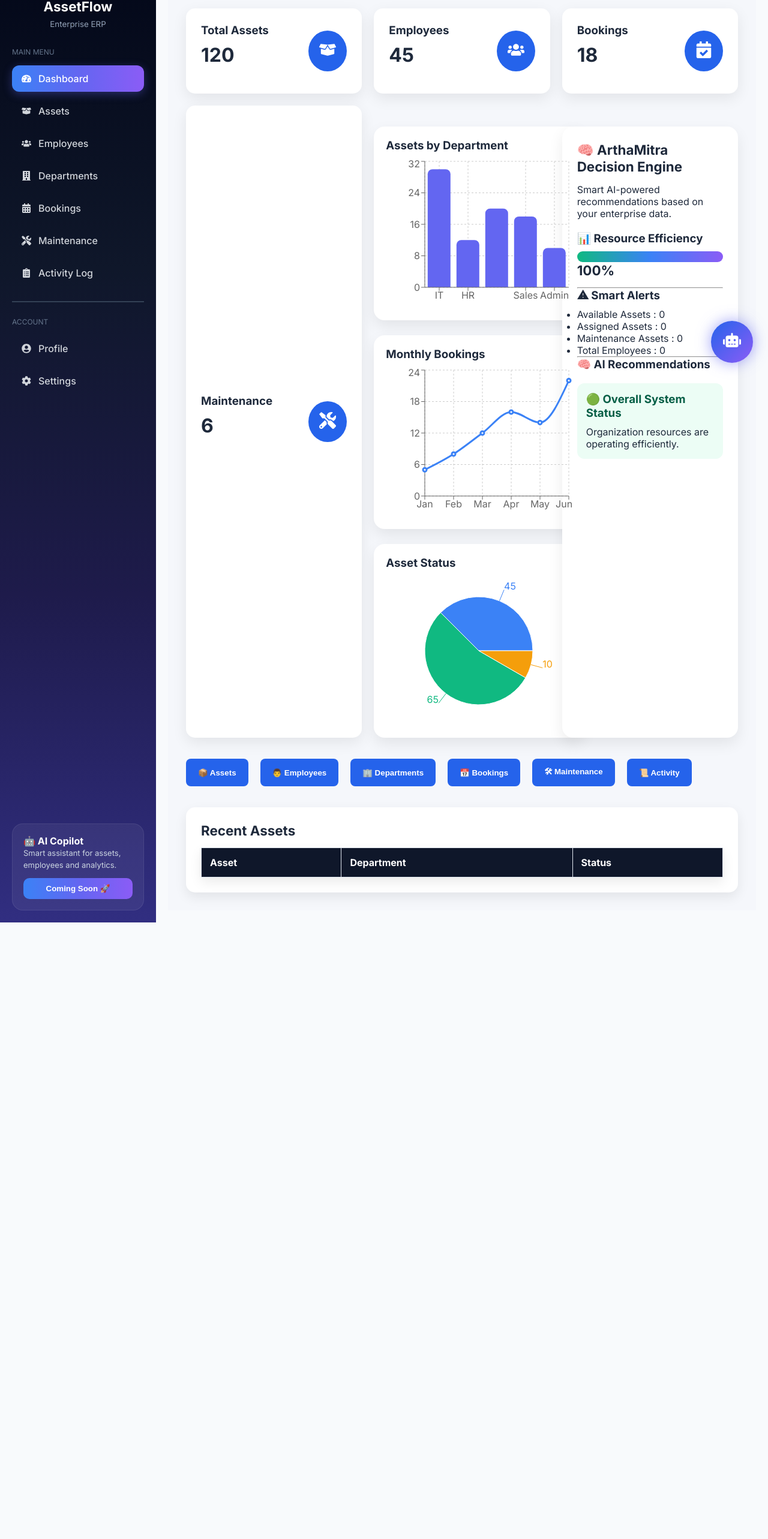
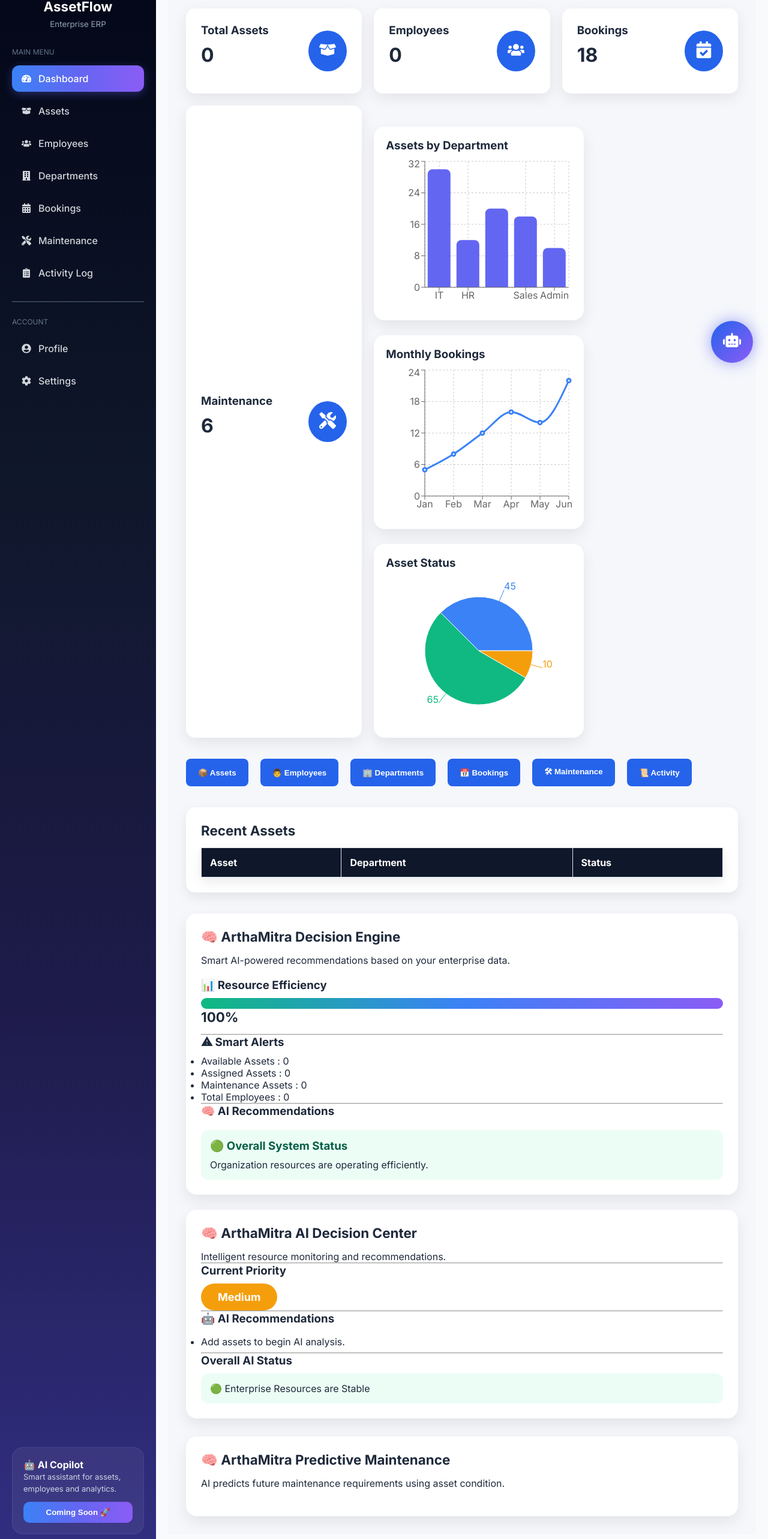
Before and after one commit to SMIT-LAD-CODER/AssetFlow-Enterprise-Asset-Resource-Management-System-LADSMIT, a React (Vite) app in the folder client/: page /dashboard in a window 1280 px wide. Shown: the part 170-2736 px from the top of the page at 60% size. Before the commit the page ends 1708 px from the top, so only its background shows below. Built offline with nearby package versions, Linux system fonts and the light colour scheme.

Commit message:
feat: integrate ArthaMitra AI assistant, decision engine, predictive analytics and enterprise dashboard

```diff
--- a/client/src/components/AICopilot.jsx
+++ b/client/src/components/AICopilot.jsx
@@ -1,7 +1,10 @@
 import { useState } from "react";
 import { FaRobot } from "react-icons/fa";
+import { analyzeEnterprise } from "../services/aiEngine";
+
 function AICopilot() {
 
+    const ai = analyzeEnterprise();
     const [open, setOpen] = useState(false);
 
     const [question, setQuestion] = useState("");
@@ -9,19 +12,19 @@ function AICopilot() {
     const getAnswer = () => {
 
         if (question.toLowerCase().includes("asset"))
-            return "📦 Total Assets : 120";
+            return `There are currently ${ai.totalAssets} assets in the organization.`;
 
         if (question.toLowerCase().includes("employee"))
-            return "👨 Employees : 45";
+            return `👨 Employees : ${ai.totalEmployees}`;
 
         if (question.toLowerCase().includes("booking"))
-            return "📅 Bookings : 18";
+            return `📅 Bookings : ${ai.totalBookings}`;
 
         if (question.toLowerCase().includes("maintenance"))
-            return "🛠 Maintenance Requests : 6";
+            return `🛠 Maintenance Requests : ${ai.totalMaintenanceRequests}`;
 
         if (question.toLowerCase().includes("department"))
-            return "🏢 Departments : 5";
+            return `🏢 Departments : ${ai.totalDepartments}`;
 
         return "🤖 I can answer questions about Assets, Employees, Bookings, Departments and Maintenance.";
     }
--- /dev/null
+++ b/client/src/components/AIPriorityPanel.jsx
@@ -0,0 +1,114 @@
+function AIPriorityPanel() {
+    const assets = JSON.parse(localStorage.getItem("assets")) || [];
+    const employees = JSON.parse(localStorage.getItem("employees")) || [];
+    const maintenance =
+        JSON.parse(localStorage.getItem("maintenance")) || [];
+
+    const assigned = assets.filter(
+        (a) => a.status === "Assigned"
+    ).length;
+
+    const available = assets.filter(
+        (a) => a.status === "Available"
+    ).length;
+
+    const maintenanceCount = maintenance.length;
+
+    let priority = "Low";
+    let color = "#22c55e";
+
+    if (maintenanceCount >= 3) {
+        priority = "High";
+        color = "#ef4444";
+    } else if (available < 2 || assigned > available) {
+        priority = "Medium";
+        color = "#f59e0b";
+    }
+
+    return (
+        <div
+            style={{
+                background: "white",
+                borderRadius: "18px",
+                padding: "25px",
+                marginTop: "25px",
+                boxShadow: "0 10px 25px rgba(0,0,0,.08)",
+            }}
+        >
+            <h2>🧠 ArthaMitra AI Decision Center</h2>
+
+            <p>
+                Intelligent resource monitoring and recommendations.
+            </p>
+
+            <hr />
+
+            <h3>Current Priority</h3>
+
+            <div
+                style={{
+                    display: "inline-block",
+                    background: color,
+                    color: "white",
+                    padding: "12px 28px",
+                    borderRadius: "30px",
+                    fontWeight: "bold",
+                    fontSize: "18px",
+                }}
+            >
+                {priority}
+            </div>
+
+            <hr />
+
+            <h3>🤖 AI Recommendations</h3>
+
+            <ul style={{ lineHeight: "35px" }}>
+                {available > 3 && (
+                    <li>
+                        📦 {available} assets are idle. Consider reallocating
+                        them.
+                    </li>
+                )}
+
+                {maintenanceCount > 0 && (
+                    <li>
+                        🛠 Schedule maintenance for pending assets.
+                    </li>
+                )}
+
+                {employees.length > assets.length && (
+                    <li>
+                        💻 Purchase more laptops for new employees.
+                    </li>
+                )}
+
+                {assigned > available && (
+                    <li>
+                        📈 Asset utilization is excellent.
+                    </li>
+                )}
+
+                {assets.length === 0 && (
+                    <li>Add assets to begin AI analysis.</li>
+                )}
+            </ul>
+
+            <hr />
+
+            <h3>Overall AI Status</h3>
+
+            <div
+                style={{
+                    background: "#ecfdf5",
+                    padding: "15px",
+                    borderRadius: "12px",
+                }}
+            >
+                🟢 Enterprise Resources are Stable
+            </div>
+        </div>
+    );
+}
+
+export default AIPriorityPanel;
--- a/client/src/components/ArthaMitraInsights.jsx
+++ b/client/src/components/ArthaMitraInsights.jsx
@@ -1,5 +1,7 @@
+import { analyzeEnterprise } from "../services/aiEngine";
+
 function ArthaMitraInsights() {
-
+    const ai = analyzeEnterprise();
     const assets =
         JSON.parse(localStorage.getItem("assets")) || [];
 
--- /dev/null
+++ b/client/src/components/PredictiveMaintenance.jsx
@@ -0,0 +1,134 @@
+function PredictiveMaintenance() {
+
+    const assets =
+        JSON.parse(localStorage.getItem("assets")) || [];
+
+    const getHealth = (status) => {
+        switch (status) {
+            case "Available":
+                return {
+                    score: 95,
+                    days: 90,
+                    color: "#22c55e",
+                    level: "Excellent"
+                };
+
+            case "Assigned":
+                return {
+                    score: 82,
+                    days: 30,
+                    color: "#3b82f6",
+                    level: "Good"
+                };
+
+            case "Maintenance":
+                return {
+                    score: 48,
+                    days: 7,
+                    color: "#ef4444",
+                    level: "Critical"
+                };
+
+            default:
+                return {
+                    score: 70,
+                    days: 20,
+                    color: "#f59e0b",
+                    level: "Average"
+                };
+        }
+    };
+
+    return (
+        <div
+            style={{
+                background: "#fff",
+                padding: "25px",
+                marginTop: "30px",
+                borderRadius: "18px",
+                boxShadow: "0 10px 25px rgba(0,0,0,.08)"
+            }}
+        >
+            <h2>🧠 ArthaMitra Predictive Maintenance</h2>
+
+            <p>
+                AI predicts future maintenance requirements using asset condition.
+            </p>
+
+            <br />
+
+            {assets.map((asset) => {
+
+                const prediction = getHealth(asset.status);
+
+                return (
+
+                    <div
+                        key={asset.id}
+                        style={{
+                            marginBottom: "25px",
+                            padding: "18px",
+                            border: "1px solid #eee",
+                            borderRadius: "12px"
+                        }}
+                    >
+                        <h3>{asset.assetName}</h3>
+
+                        <p><b>Department:</b> {asset.department}</p>
+
+                        <p><b>Status:</b> {asset.status}</p>
+
+                        <p>
+                            <b>Health Score:</b> {prediction.score}%
+                        </p>
+
+                        <div
+                            style={{
+                                width: "100%",
+                                background: "#ddd",
+                                height: "14px",
+                                borderRadius: "20px",
+                                overflow: "hidden"
+                            }}
+                        >
+                            <div
+                                style={{
+                                    width: `${prediction.score}%`,
+                                    background: prediction.color,
+                                    height: "100%"
+                                }}
+                            />
+                        </div>
+
+                        <br />
+
+                        <p>
+                            📅 Expected Maintenance in{" "}
+                            <b>{prediction.days} Days</b>
+                        </p>
+
+                        <p>
+                            🤖 AI Confidence{" "}
+                            <b>{prediction.score - 5}%</b>
+                        </p>
+
+                        <p
+                            style={{
+                                color: prediction.color,
+                                fontWeight: "bold"
+                            }}
+                        >
+                            {prediction.level}
+                        </p>
+
+                    </div>
+
+                );
+
+            })}
+
+        </div>
+    );
+}
+
+export default PredictiveMaintenance;
--- a/client/src/pages/Dashboard.jsx
+++ b/client/src/pages/Dashboard.jsx
@@ -3,6 +3,10 @@ import RecentAssets from "../components/RecentAssets";
 import QuickActions from "../components/QuickActions";
 import DashboardCharts from "../components/DashboardCharts";
 import ArthaMitraInsights from "../components/ArthaMitraInsights";
+import AIPriorityPanel from "../components/AIPriorityPanel";
+import PredictiveMaintenance from "../components/PredictiveMaintenance";
+
+import { analyzeEnterprise } from "../services/aiEngine";
 import {
     FaBoxOpen,
     FaUsers,
@@ -11,7 +15,7 @@ import {
 } from "react-icons/fa";
 
 function Dashboard() {
-
+    const ai = analyzeEnterprise();
     return (
 
         <div style={{ padding: "30px", background: "#f5f7fb", minHeight: "100vh" }}>
@@ -30,13 +34,13 @@ function Dashboard() {
 
                 <DashboardCard
                     title="Total Assets"
-                    value="120"
+                    value={ai.totalAssets}
                     icon={<FaBoxOpen size={28} />}
                 />
 
                 <DashboardCard
                     title="Employees"
-                    value="45"
+                    value={ai.totalEmployees}
                     icon={<FaUsers size={28} />}
                 />
 
@@ -54,7 +58,6 @@ function Dashboard() {
 
                 <DashboardCharts />
 
-                <ArthaMitraInsights />
 
             </div>
 
@@ -62,6 +65,12 @@ function Dashboard() {
 
             <RecentAssets />
 
+
+            <ArthaMitraInsights />
+
+            <AIPriorityPanel />
+
+            <PredictiveMaintenance />
 
 
         </div>
--- /dev/null
+++ b/client/src/services/aiEngine.js
@@ -0,0 +1,102 @@
+export function analyzeEnterprise() {
+
+    const assets =
+        JSON.parse(localStorage.getItem("assets")) || [];
+
+    const employees =
+        JSON.parse(localStorage.getItem("employees")) || [];
+
+    const maintenance =
+        JSON.parse(localStorage.getItem("maintenance")) || [];
+
+    const bookings =
+        JSON.parse(localStorage.getItem("bookings")) || [];
+
+    const departments =
+        JSON.parse(localStorage.getItem("departments")) || [];
+
+    const assignedAssets =
+        assets.filter(asset => asset.status === "Assigned");
+
+    const availableAssets =
+        assets.filter(asset => asset.status === "Available");
+
+    const maintenanceAssets =
+        assets.filter(asset => asset.status === "Maintenance");
+
+    const utilization =
+        assets.length === 0
+            ? 0
+            : Math.round((assignedAssets.length / assets.length) * 100);
+
+    const maintenanceRate =
+        assets.length === 0
+            ? 0
+            : Math.round((maintenanceAssets.length / assets.length) * 100);
+
+    const employeeCoverage =
+        employees.length === 0
+            ? 100
+            : Math.round((assignedAssets.length / employees.length) * 100);
+
+    const recommendations = [];
+
+    if (availableAssets.length > 3) {
+        recommendations.push(
+            "Several assets are idle. Consider reallocating them."
+        );
+    }
+
+    if (maintenanceAssets.length > 0) {
+        recommendations.push(
+            "Some assets require maintenance."
+        );
+    }
+
+    if (employees.length > assets.length) {
+        recommendations.push(
+            "Purchase additional devices for employees."
+        );
+    }
+
+    if (utilization > 85) {
+        recommendations.push(
+            "Excellent asset utilization."
+        );
+    }
+
+    if (recommendations.length === 0) {
+        recommendations.push(
+            "Enterprise resources are balanced."
+        );
+    }
+
+    return {
+
+        totalAssets: assets.length,
+
+        totalEmployees: employees.length,
+
+        totalDepartments: departments.length,
+
+        totalBookings: bookings.length,
+
+        totalMaintenance: maintenance.length,
+
+        assignedAssets: assignedAssets.length,
+
+        availableAssets: availableAssets.length,
+
+        maintenanceAssets: maintenanceAssets.length,
+
+        utilization,
+
+        maintenanceRate,
+
+        employeeCoverage,
+
+        recommendations
+
+    };
+
+}
```
